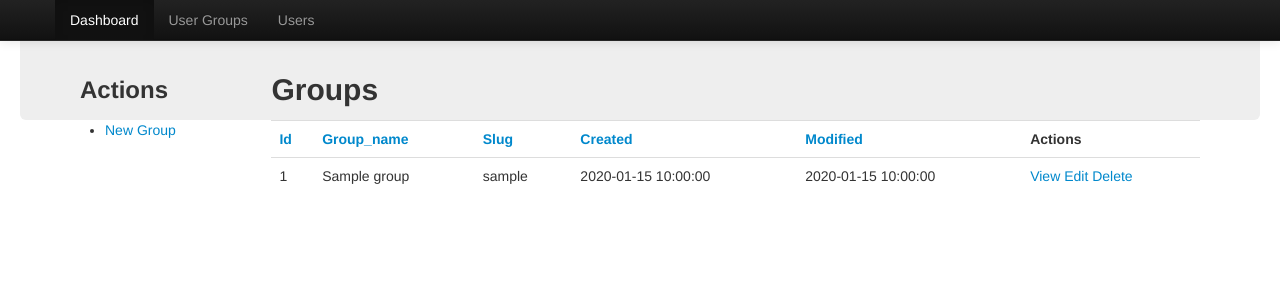
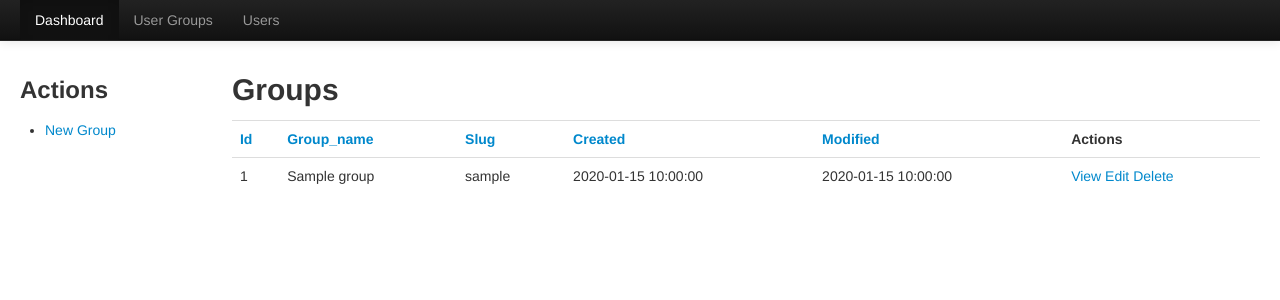
Before and after one commit to ghadagesandip/cake2.2bootstrap, a CakePHP app: the page made by app/View/Groups/index.ctp in a window 1280 px wide. Shown: the top 300 px of the page. Run offline with PHP 8.4 and a stand-in for CakePHP, Linux system fonts and the light colour scheme; the template is opened without the code that fills it: most values are stand-ins (such as "Sample title", 1, 10 or a date in 2020); some libraries are stand-ins or nearby versions.

Commit message:
added nav responsive css

```diff
--- a/app/View/Elements/header_nav.ctp
+++ b/app/View/Elements/header_nav.ctp
@@ -1,6 +1,13 @@
+
+
 <div class="navbar navbar-inverse navbar-fixed-top">
    <div class="navbar-inner">
-      <div class="container">
+      <div class="container-fluid">
+          <a class="btn btn-navbar" data-toggle="collapse" data-target=".nav-collapse">
+              <span class="icon-bar"></span>
+              <span class="icon-bar"></span>
+              <span class="icon-bar"></span>
+          </a>
          <div class="nav-collapse collapse">
             <ul class="nav">
               <li class="active">
--- a/app/View/Groups/index.ctp
+++ b/app/View/Groups/index.ctp
@@ -1,7 +1,7 @@
 
-<div class="hero-unit">
 
-	 <div class="span2">
+
+	 <div class=" span2 ">
 	<!--Sidebar content-->
 	   <h3><?php echo __('Actions'); ?></h3>
 		<ul>
@@ -9,18 +9,18 @@
 		</ul>
 	</div>
 
-	<div class="span10">
+	<div class=" span10">
 
-	    <div class="groups index">
+	    <div >
 			<h2><?php echo __('Groups'); ?></h2>
-			<table class="table" cellpadding="0" cellspacing="0">
+			<table class="table table-hover" cellpadding="0" cellspacing="0">
 				<tr>
 						<th><?php echo $this->Paginator->sort('id'); ?></th>
 						<th><?php echo $this->Paginator->sort('group_name'); ?></th>
 						<th><?php echo $this->Paginator->sort('slug'); ?></th>
 						<th><?php echo $this->Paginator->sort('created'); ?></th>
 						<th><?php echo $this->Paginator->sort('modified'); ?></th>
-						<th class="actions"><?php echo __('Actions'); ?></th>
+						<th ><?php echo __('Actions'); ?></th>
 				</tr>
 				<?php
 				foreach ($groups as $group): ?>
@@ -48,7 +48,7 @@
 				?>
 			 </p>
 
-			 <div class="paging">
+			 <div >
 				<?php
 					echo $this->Paginator->prev('< ' . __('previous'), array(), null, array('class' => 'prev disabled'));
 					echo $this->Paginator->numbers(array('separator' => ''));
@@ -59,5 +59,3 @@
 		</div>
 
 	</div>
-
-</div>
--- a/app/View/Layouts/default.ctp
+++ b/app/View/Layouts/default.ctp
@@ -48,17 +48,17 @@
 
                     </div>
     </div>
-	 <header id="overview" class="jumbotron subhead"></header>
 
-	  <div class="container-fluid">
+
+    <div style="padding-top:60px;" class="container-fluid">
 
 	   <div class="row-fluid">
 	  	<!--Body content-->
  		<?php echo $this->Session->flash(); ?>
          	<?php echo $this->fetch('content'); ?>
-
 	   </div>
  </div>
+
  <?php  echo $this->Js->writeBuffer(); ?>
 
 </body>
--- a/index.php
+++ b/index.php
@@ -23,7 +23,7 @@
 /**
  *  Get Cake's root directory
  */
-echo "sa";exit;
+
 	define('APP_DIR', 'app');
 	define('DS', DIRECTORY_SEPARATOR);
 	define('ROOT', dirname(__FILE__));
```
Also changed, not shown: nbproject/project.xml (added, +9 -0 lines), 11 other files. Lines whose indentation alone changed are shown as unchanged.
